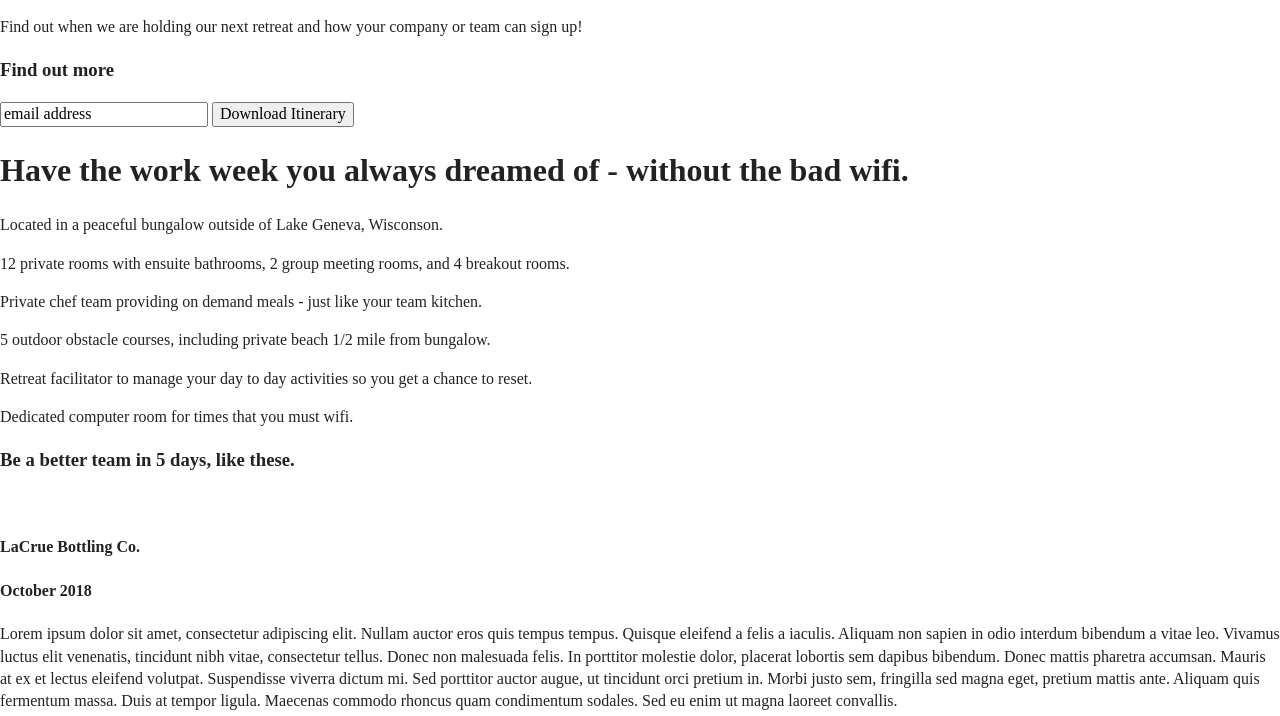
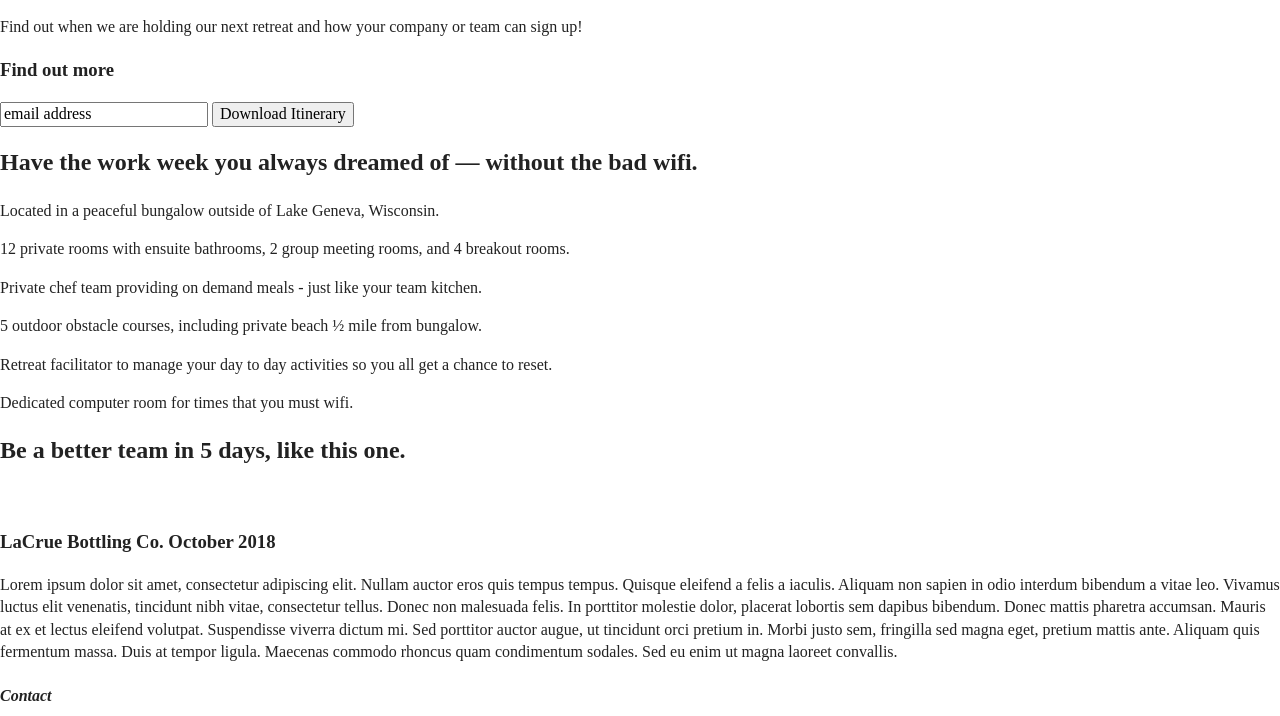
Before and after one commit to wdnelson01/unplugged, a plain HTML site: page index.html in a window 1280 px wide. Shown: the part 243-959 px from the top of the page. Drawn offline with nearby package versions, Linux system fonts and the light colour scheme.

Commit message:
Add features and reviews sections to main

```diff
--- a/index.html
+++ b/index.html
@@ -1,5 +1,5 @@
 <!doctype html>
-<html class="no-js" lang="">
+<html class="no-js" lang="en">
 
 <head>
   <meta charset="utf-8">
@@ -22,6 +22,7 @@
     <p class="browserupgrade">You are using an <strong>outdated</strong> browser. Please <a href="https://browsehappy.com/">upgrade your browser</a> to improve your experience and security.</p>
   <![endif]-->
 
+<!-- Add your site or application content here -->
 <header>
   <div class="content-wrapper">
     <a href="#">
@@ -63,26 +64,69 @@
   </aside>
 
   <section class="features">
-    <div class="info">
-      <h1>Have the work week you always dreamed of - without the bad wifi.</h1>
-      <p>Located in a peaceful bungalow outside of Lake Geneva, Wisconson.</p>
-      <p>12 private rooms with ensuite bathrooms, 2 group meeting rooms, and 4 breakout rooms.</p>
-      <p>Private chef team providing on demand meals - just like your team kitchen.</p>
-      <p>5 outdoor obstacle courses, including private beach 1/2 mile from bungalow.</p>
-      <p>Retreat facilitator to manage your day to day activities so you get a chance to reset.</p>
-      <p>Dedicated computer room for times that you must wifi.</p>
-    </div>
-  </section>
+    <div class="content-wrapper">
+      <h2>Have the work week you always dreamed of — without the bad wifi.</h2>
+      <div class="features-items">
+        <article>
+          <p class="fontawesome-icon">
+          </p>
+          <p class="features-item-description">
+            Located in a peaceful bungalow outside of Lake Geneva, Wisconsin.
+          </p>
+        </article>
+        <article>
+          <p class="fontawesome-icon">
+          </p>
+          <p class="features-item-description">
+            12 private rooms with ensuite bathrooms, 2 group meeting rooms, and 4 breakout rooms.
+          </p>
+        </article>
+        <article>
+          <p class="fontawesome-icon">
+          </p>
+          <p class="features-item-description">
+            Private chef team providing on demand meals - just like your team kitchen.
+          </p>
+        </article>
+        <article>
+          <p class="fontawesome-icon">
+          </p>
+          <p class="features-item-description">
+            5 outdoor obstacle courses, including private beach ½ mile from bungalow.
+          </p>
+        </article>
+        <article>
+          <p class="fontawesome-icon">
+          </p>
+          <p class="features-item-description">
+            Retreat facilitator to manage your day to day activities so you all get a chance to reset.
+          </p>
+        </article>
+        <article>
+          <p class="fontawesome-icon">
+          </p>
+          <p class="features-item-description">
+            Dedicated computer room for times that you must wifi.
+          </p>
+        </article>
+      </div><!-- .features-items -->
+    </div><!-- .content-wrapper -->
+  </section><!-- .features -->
 
-  <section>
-    <div class="previous-retreats">
-      <h3>Be a better team in 5 days, like these.</h3>
+  <section class="reviews">
+    <div class="content-wrapper">
+      <h2>Be a better team in 5 days, like this one.</h2>
       <img src="" alt="">
-      <h4>LaCrue Bottling Co.</h4>
-      <h4>October 2018</h4>
-      <p>Lorem ipsum dolor sit amet, consectetur adipiscing elit. Nullam auctor eros quis tempus tempus. Quisque eleifend a felis a iaculis. Aliquam non sapien in odio interdum bibendum a vitae leo. Vivamus luctus elit venenatis, tincidunt nibh vitae, consectetur tellus. Donec non malesuada felis. In porttitor molestie dolor, placerat lobortis sem dapibus bibendum. Donec mattis pharetra accumsan. Mauris at ex et lectus eleifend volutpat. Suspendisse viverra dictum mi. Sed porttitor auctor augue, ut tincidunt orci pretium in. Morbi justo sem, fringilla sed magna eget, pretium mattis ante. Aliquam quis fermentum massa. Duis at tempor ligula. Maecenas commodo rhoncus quam condimentum sodales. Sed eu enim ut magna laoreet convallis.</p>
-    </div>
-  </section>
+      <article>
+          <div>
+            <h3>LaCrue Bottling Co. October 2018</h3>
+            <p>
+              Lorem ipsum dolor sit amet, consectetur adipiscing elit. Nullam auctor eros quis tempus tempus. Quisque eleifend a felis a iaculis. Aliquam non sapien in odio interdum bibendum a vitae leo. Vivamus luctus elit venenatis, tincidunt nibh vitae, consectetur tellus. Donec non malesuada felis. In porttitor molestie dolor, placerat lobortis sem dapibus bibendum. Donec mattis pharetra accumsan. Mauris at ex et lectus eleifend volutpat. Suspendisse viverra dictum mi. Sed porttitor auctor augue, ut tincidunt orci pretium in. Morbi justo sem, fringilla sed magna eget, pretium mattis ante. Aliquam quis fermentum massa. Duis at tempor ligula. Maecenas commodo rhoncus quam condimentum sodales. Sed eu enim ut magna laoreet convallis.
+            </p>
+          </div>
+        </article>
+    </div><!-- .content-wrapper -->
+  </section><!-- .reviews -->
 
 </main>
 
```
